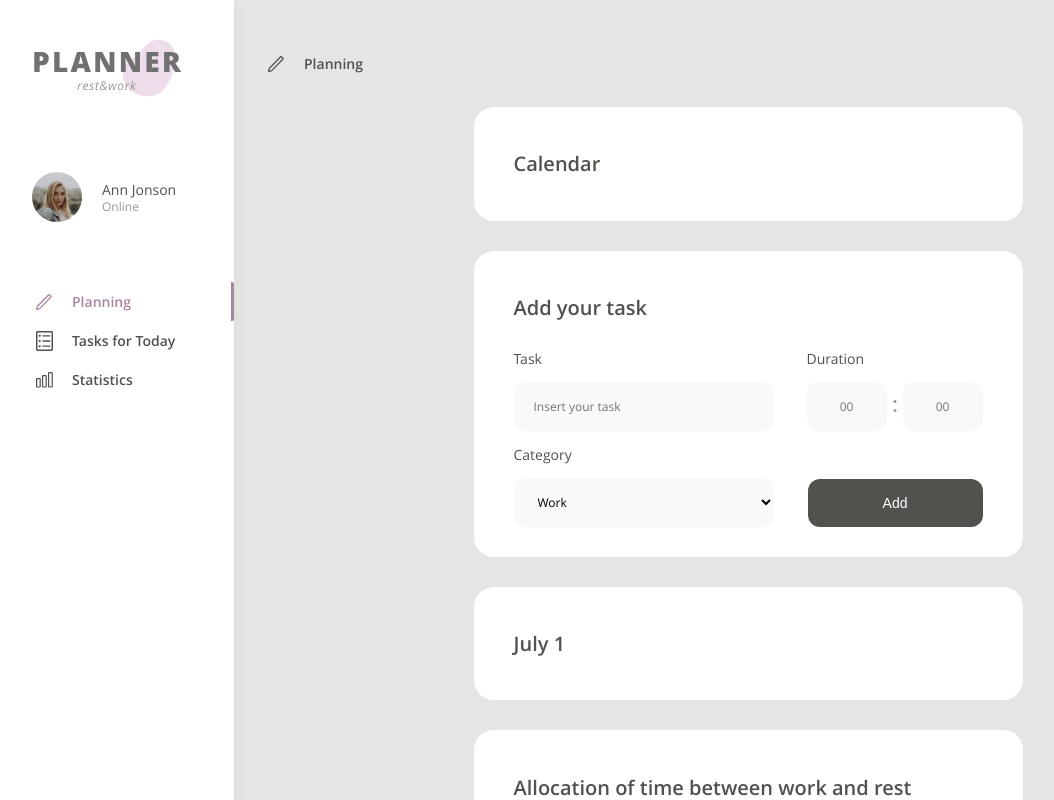
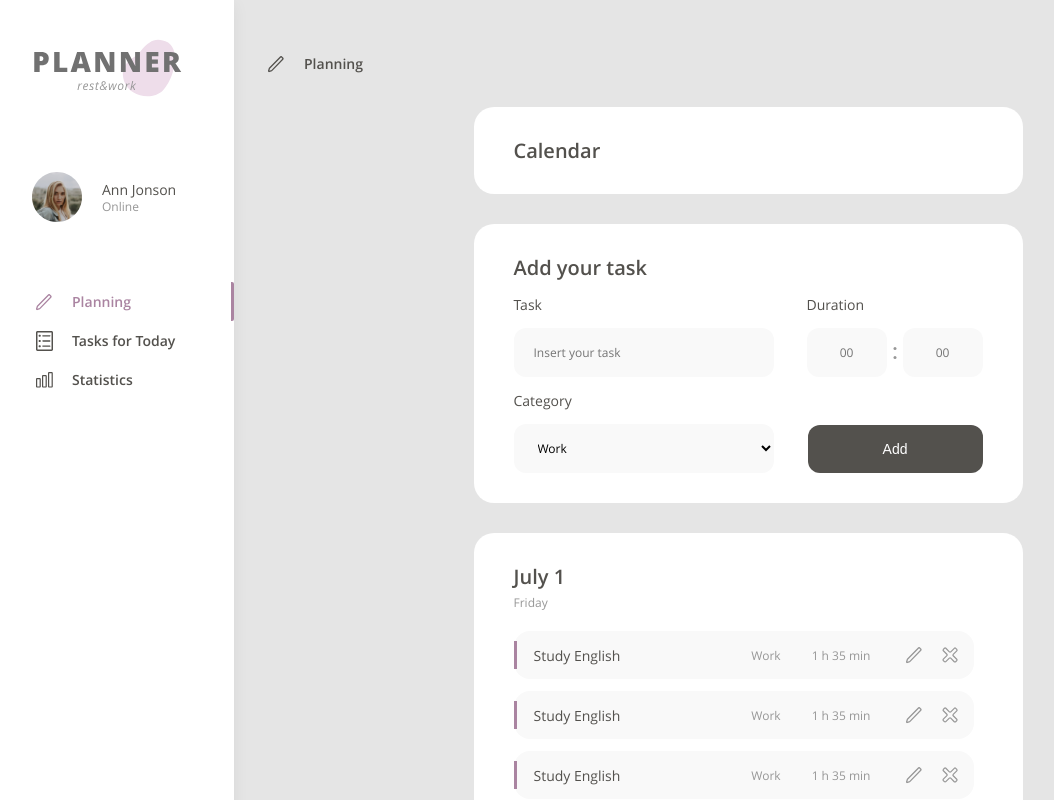
Before and after one commit to apsu96/planner_app, a React (Create React App) app: page / in a window 1280 px wide. Shown: the top 800 px of the page, without its empty margins (8-1062 px from the left). Built offline with nearby package versions, Linux system fonts and the light colour scheme.

Commit message:
feat: add planning task list

```diff
--- /dev/null
+++ b/src/components/PlanningTaskList.styled.js
@@ -0,0 +1,25 @@
+import styled from "styled-components";
+
+export const PlanningColumn = styled.div`
+    display: flex;
+    flex-direction: column;
+    gap: 4px;
+`
+
+export const TasksContainer = styled.div`
+    display: flex;
+    flex-direction: column;
+    gap: 12px;
+    overflow-y: scroll;
+    margin: 20px 0 0;
+    height: 217px;
+    max-width: 491px;
+    width: 100%;
+
+    ::-webkit-scrollbar {
+        width: 6px;
+        color: #EEDDEA;
+        background-color: #F9F9F9;
+        margin-left: 16px;
+    }
+`
--- a/src/components/PlanningTaskList.tsx
+++ b/src/components/PlanningTaskList.tsx
@@ -1,8 +1,21 @@
-import { Container, Title } from "./UIKit.styled";
+import { PlanningColumn, TasksContainer } from "./PlanningTaskList.styled";
+import TaskLine from "./TaskLine";
+import { Container, SmallText, Title } from "./UIKit.styled";
 
 function PlanningTaskList() {
     return <Container>
-        <Title>July 1</Title>
+        <PlanningColumn>
+            <Title>July 1</Title>
+            <SmallText>Friday</SmallText>
+        </PlanningColumn>
+        <TasksContainer>
+            <TaskLine />
+            <TaskLine />
+            <TaskLine />
+            <TaskLine />
+            <TaskLine />
+            <TaskLine />
+        </TasksContainer>
     </Container>
 }
 
--- a/src/components/TaskForm.tsx
+++ b/src/components/TaskForm.tsx
@@ -1,4 +1,4 @@
-import { Container, Input, InputLabel, LargeButton, CustomSelect, TimeInput, Title } from "./UIKit.styled";
+import { Container, Input, Text, LargeButton, CustomSelect, TimeInput, Title } from "./UIKit.styled";
 import TimeIcon from '../images/TimeIcon.svg';
 import { TaskFormColumnContainer, TaskFormRowContainer, RowContainer, TimeIconImage } from "./TaskForm.styled";
 
@@ -7,11 +7,11 @@ function TaskForm() {
         <Title>Add your task</Title>
         <TaskFormRowContainer>
             <TaskFormColumnContainer>
-                <InputLabel>Task</InputLabel>
+                <Text>Task</Text>
                 <Input placeholder='Insert your task' />
             </TaskFormColumnContainer>
             <TaskFormColumnContainer>
-                <InputLabel>Duration</InputLabel>
+                <Text>Duration</Text>
                 <RowContainer>
                     <TimeInput placeholder='00' />
                     <TimeIconImage src={TimeIcon} alt="timeIcon" />
@@ -19,7 +19,7 @@ function TaskForm() {
                 </RowContainer>
             </TaskFormColumnContainer>
         </TaskFormRowContainer>
-        <InputLabel>Category</InputLabel>
+        <Text>Category</Text>
         <TaskFormRowContainer>
             <CustomSelect placeholder="Select">
                 <option>Work</option>
--- /dev/null
+++ b/src/components/TaskLine.tsx
@@ -0,0 +1,22 @@
+import { MoveButton, SmallText, TaskLineContainer, Text, ButtonsContainer, ActionIcon, BadgesContainer, } from "./UIKit.styled";
+import CloseIcon from "../images/CloseIcon.svg";
+import EditIcon from "../images/EditIcon.svg";
+
+const TaskLine = () => {
+    return (
+        <TaskLineContainer>
+            <MoveButton />
+            <Text>Study English</Text>
+            <BadgesContainer>
+                <SmallText>Work</SmallText>
+                <SmallText>1 h 35 min</SmallText>
+                <ButtonsContainer>
+                    <ActionIcon src={EditIcon} alt="edit" />
+                    <ActionIcon src={CloseIcon} alt="close" />
+                </ButtonsContainer>
+            </BadgesContainer>
+        </TaskLineContainer>
+    );
+};
+
+export default TaskLine;
--- a/src/components/UIKit.styled.js
+++ b/src/components/UIKit.styled.js
@@ -17,9 +17,10 @@ export const Title = styled.h1`
     font-family: 'OpenSans', sans-serif;
     font-weight: 600;
     color: #53514D;
+    margin: 0;
 `
 
-export const InputLabel = styled.p`
+export const Text = styled.p`
     font-size: 14px;
     font-family: 'OpenSans', sans-serif;
     font-weight: 400;
@@ -103,3 +104,50 @@ export const CustomSelectOption = styled.option`
     font-weight: 400;
     padding: 16px 20px 16px;
 `
+
+export const SmallText = styled.p`
+    color: #979797;
+    font-size: 12px;
+    font-family: 'OpenSans', sans-serif;
+    font-weight: 400;
+    margin: 0;
+`
+
+export const TaskLineContainer = styled.div`
+    display: flex;
+    background-color: #F9F9F9;
+    border-radius: 16px;
+    padding: 12px 12px 12px 0;
+    height: 48px;
+    box-sizing: border-box;
+    align-items: center;
+    max-width: 460px;
+    width: 100%;
+`
+
+export const MoveButton = styled.div`
+    width: 3px;
+    height: 28px;
+    background-color: #AA84A1;
+    margin-right: 17px;
+`
+
+export const ButtonsContainer = styled.div`
+    display: flex;
+    gap: 12px;
+`
+
+export const ActionIcon = styled.img`
+    height: 24px;
+    width: 24px;
+    &:active {
+        transform: translateY(1px);
+    }
+`
+
+export const BadgesContainer = styled.div`
+    margin-left: auto;
+    display: flex;
+    gap: 31px;
+    align-items: center;
+`
```
Also changed, not shown: src/images/CloseIcon.svg (added), src/images/EditIcon.svg (added).
